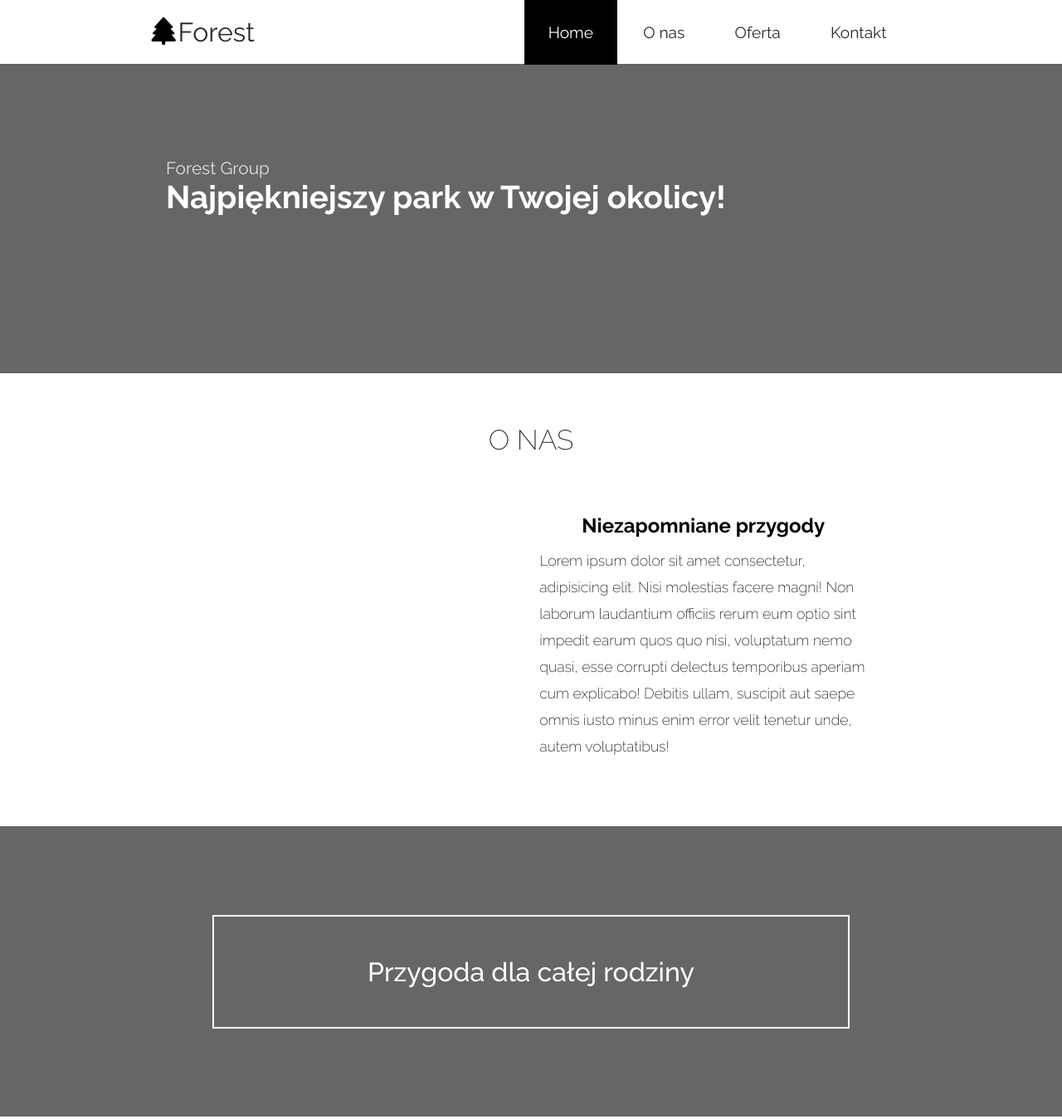
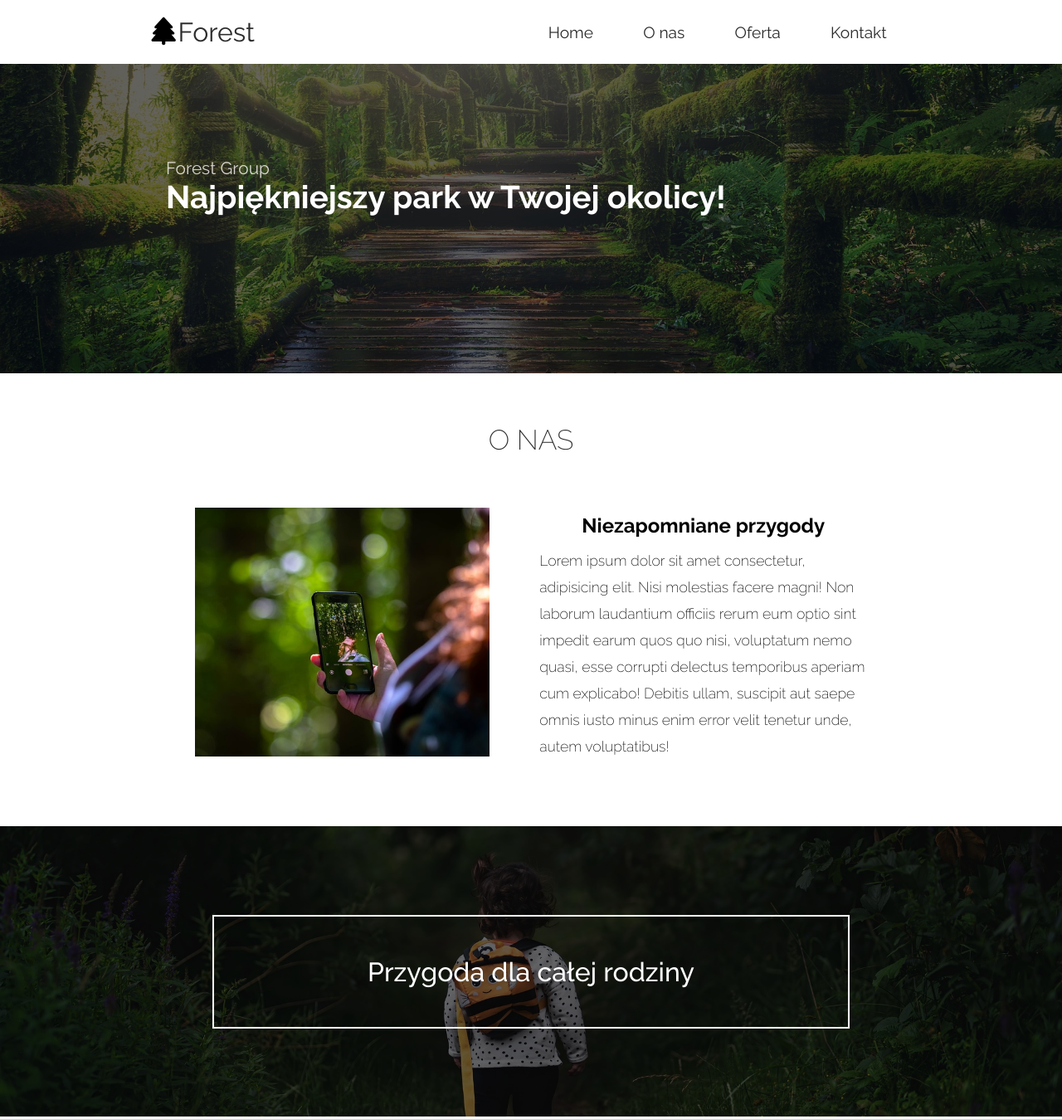
Before and after one commit to Velox8/Forest2, a plain HTML site: page index.html in a window 1280 px wide. Shown: the top 1349 px of the page at 83% size. Drawn offline with Linux system fonts and the light colour scheme; a web font is replaced by a local one.

Commit message:
first commit

```diff
--- a/css/main.css
+++ b/css/main.css
@@ -14,7 +14,7 @@
 	flex-direction: column;
 	height: 90em;
 	width: 100%;
-  background-image: url(/dist/img/selfie-4649915_640.jpg);
+	background-image: url(../img/selfie-4649915_640.jpg);
 	background-position: center;
 	background-size: cover;
 }
@@ -419,7 +419,7 @@
 @media (min-width: 992px) {
 	.offers2-header {
 		height: 42em;
-    background-image: url(/dist/img/avenue-2215317_1920.jpg);
+		background-image: url(../img/avenue-2215317_1920.jpg);
 	}
 	.offers2-header .offers2Header-text {
 		margin-left: 20em;
@@ -454,7 +454,7 @@
 }
 .boxButtonAnimation::before {
 	display: block;
-  content: "";
+	content: '';
 	position: absolute;
 	top: 0;
 	left: 0;
@@ -484,7 +484,7 @@ html {
 }
 
 body {
-  font-family: "Raleway", sans-serif;
+	font-family: 'Raleway', sans-serif;
 	font-size: 62.5%;
 }
 
@@ -537,7 +537,7 @@ body {
 	justify-content: center;
 	align-items: flex-start;
 	height: 36em;
-  background-image: url(/dist/img/jungle-1807476_640.jpg);
+	background-image: url(../img/jungle-1807476_640.jpg);
 	background-position: calc(0% - 0em) 69%;
 	background-size: cover;
 }
@@ -588,7 +588,7 @@ body {
 	width: 100%;
 	height: 30em;
 	margin: 3em;
-  background-image: url(/dist/img/waters-ge1702e6af_640.jpg);
+	background-image: url(../img/selfie-4649915_640.jpg);
 	background-position: center;
 	background-size: cover;
 }
@@ -613,7 +613,7 @@ body {
 	justify-content: center;
 	align-items: center;
 	margin-top: 5em;
-  background-image: url(/dist/img/girl-5785590_640.jpg);
+	background-image: url(../img/girl-5785590_640.jpg);
 	background-position: center;
 	background-size: cover;
 	width: 100%;
@@ -652,7 +652,7 @@ body {
 	text-align: center;
 	text-transform: uppercase;
 	font-weight: 300;
-  font-family: "Raleway", sans-serif;
+	font-family: 'Raleway', sans-serif;
 	color: rgba(11, 11, 11, 0.8666666667);
 	margin-top: 1em;
 	padding: 0.8em;
@@ -722,7 +722,7 @@ body {
 	border-radius: 8px;
 	background-color: white;
 	font-size: 1.1rem;
-  font-family: "Raleway";
+	font-family: 'Raleway';
 	font-weight: 200;
 	box-shadow: 0px 3px 10px 1px rgba(0, 0, 0, 0.3);
 	cursor: pointer;
@@ -736,7 +736,7 @@ body {
 	box-shadow: 0px 0px 3px 0px rgb(71, 218, 101);
 	background-color: rgb(71, 218, 101);
 	font-size: 1.1rem;
-  font-family: "Raleway";
+	font-family: 'Raleway';
 	font-weight: 200;
 	cursor: pointer;
 }
@@ -931,7 +931,7 @@ body {
 }
 @media (min-width: 992px) {
 	.header {
-    background-image: url(/src/img/jungle-1807476_1920.jpg);
+		background-image: url(../img/jungle-1807476_1920.jpg);
 	}
 	.header .header-text {
 		margin-left: 20em;
@@ -946,7 +946,7 @@ body {
 		justify-content: center;
 	}
 	.about-us .about-us-adventure {
-    background-image: url(/src/img/girl-5785590_1920.jpg);
+		background-image: url(../img/girl-5785590_1920.jpg);
 	}
 	.about-us .about-us-adventure .adventureText {
 		width: 60%;
@@ -996,4 +996,4 @@ body {
 		font-size: 1.5rem;
 		white-space: nowrap;
 	}
-}/*# sourceMappingURL=main.css.map */
+} /*# sourceMappingURL=main.css.map */
--- a/index.html
+++ b/index.html
@@ -16,7 +16,7 @@
 
 
 
-<link rel="stylesheet" href="../css/main.css">
+    <link rel="stylesheet" href="./css/main.css">
 </head>
 
 <body>
@@ -196,7 +196,7 @@
 
 
     </footer>
-    <script src="../src/js/main.js"></script>
+    <script src="./js/main.js"></script>
 </body>
 
 </html>
```
Also changed, not shown: contact.html (+2 -2 lines), offers2.html (+3 -4 lines). Lines whose indentation alone changed are shown as unchanged.
